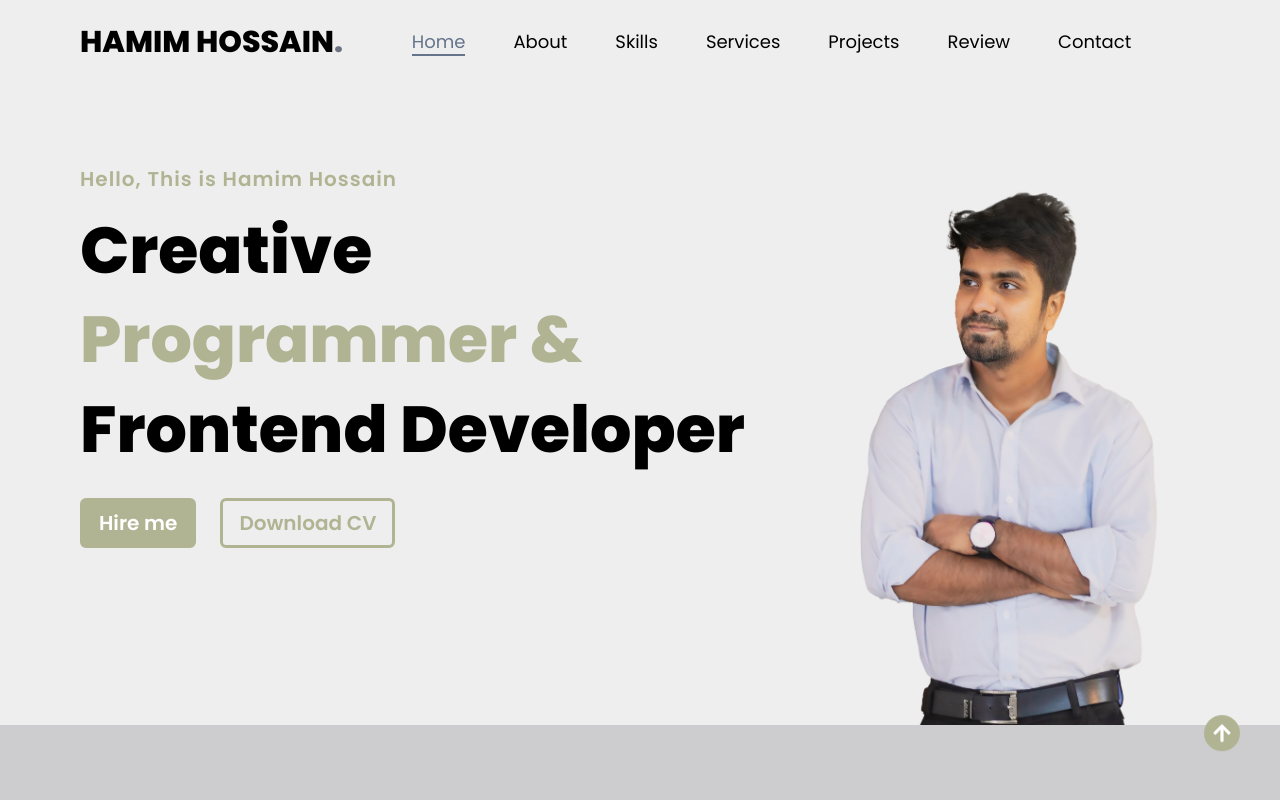
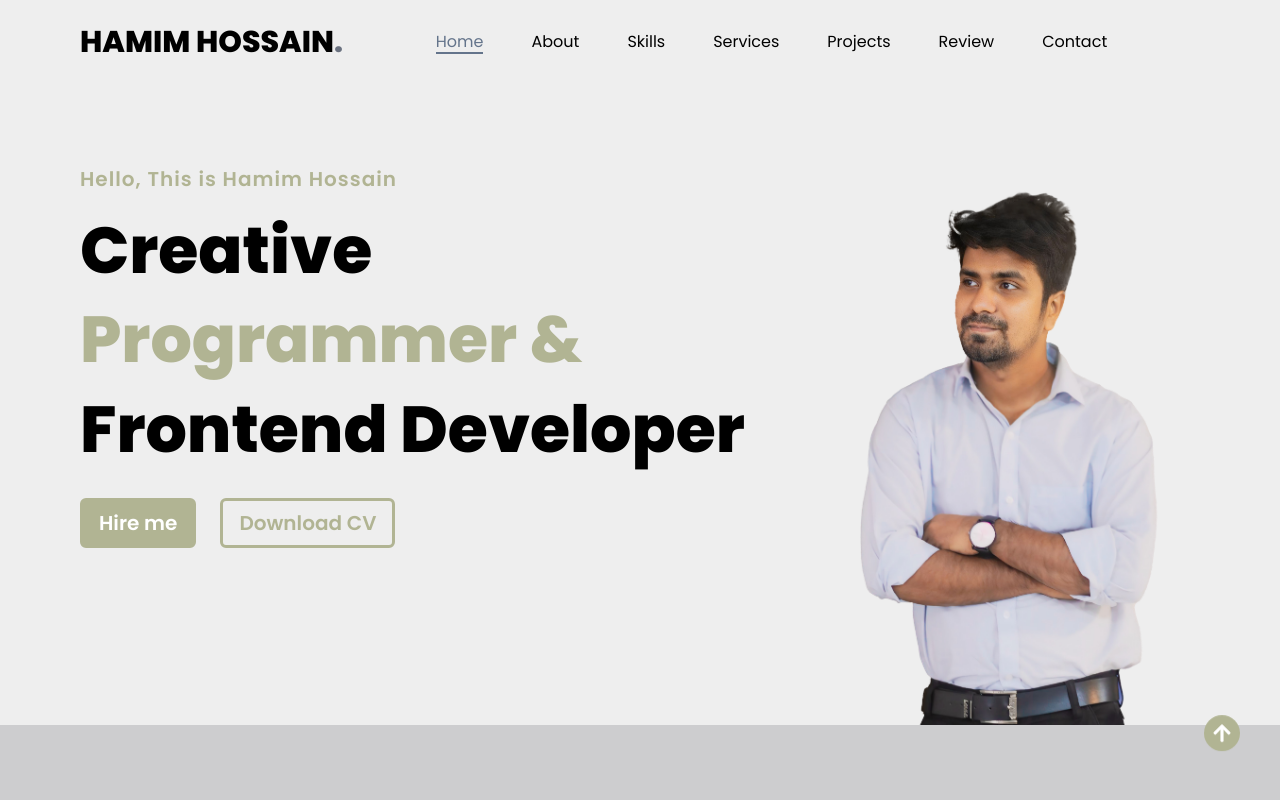
Before and after one commit to hamimhossainm/Hamim-Hossain, a React (Vite) app: page / in a window 1280 px wide. Shown: the top 800 px of the page. Built offline with nearby package versions, Linux system fonts and the light colour scheme.

Commit message:
correction

```diff
--- a/src/Components/Navbar/Navbar.jsx
+++ b/src/Components/Navbar/Navbar.jsx
@@ -37,7 +37,7 @@ const Navbar = () => {
         HAMIM HOSSAIN<span className="text-gray-500">.</span>
       </a>
 
-      <div className="hidden items-center gap-12 font-poppinsReg text-lg lg:flex lg:gap-6 xl:gap-12">
+      <div className="hidden items-center gap-12 font-poppinsReg text-base lg:flex lg:gap-4 xl:gap-12">
         <a
           className={`relative text-slate-500 transition-all duration-500 ease-in-out after:absolute after:bottom-0 after:left-0 after:w-full after:origin-center after:bg-slate-500 after:content-[''] hover:text-gray-600 xsm:after:h-0 lg:after:h-[2px]`}
           href="#home"
```
